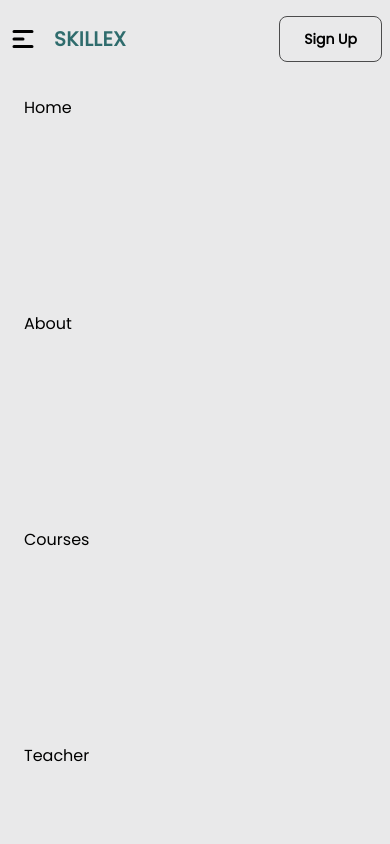
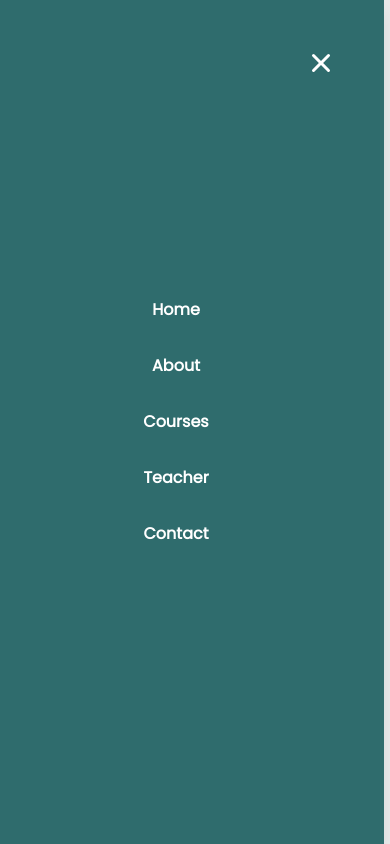
Before and after one commit to QurbanovaLamiya/Tailwind_Project, a React (Create React App) app: page / in a window 390 px wide. Both pictures are taken after a click on the icon 23 px from the left and 39 px from the top of the page. Shown: the top 844 px of the page. Built offline with nearby package versions, Linux system fonts and the light colour scheme.

Commit message:
Done header section and responsive

```diff
--- a/src/components/About/index.js
+++ b/src/components/About/index.js
@@ -1,7 +1,7 @@
 
 const About = () => {
   return (
-    <div className="section">
+    <div className="section" id="about">
       About
     </div>
   )
--- a/src/components/Contact/index.js
+++ b/src/components/Contact/index.js
@@ -1,7 +1,7 @@
 
 const Contact = () => {
   return (
-    <div className="section">
+    <div className="section" id="contact">
       Contact
     </div>
   )
--- a/src/components/Courses/index.js
+++ b/src/components/Courses/index.js
@@ -1,7 +1,7 @@
 
 const Courses = () => {
   return (
-    <div className="section">
+    <div className="section" id="courses">
 Courses
     </div>
   )
--- a/src/components/Header/index.js
+++ b/src/components/Header/index.js
@@ -1,14 +1,19 @@
-import { HiMenuAlt1 } from "react-icons/hi";
+import { useState } from "react";
+import { HiMenuAlt1, HiX } from "react-icons/hi";
 import { navLinks } from "../../constant/Path";
+import MobileNavbar from "../MobileNavbar";
 import NavLink from "../NavLink";
 
 const Header = () => {
+  const [toggle, setToggle] = useState(false);
   return (
     <header className="fixed w-full top-0 left-0 z-20">
-      <div>
       <div className="container mx-auto flex items-center justify-between py-4 px-2">
         <div className="flex items-center gap-4">
-            <HiMenuAlt1 className="text-3xl cursor-pointer sm:hidden" />
+          <HiMenuAlt1
+            className="text-3xl cursor-pointer sm:hidden"
+            onClick={() => setToggle((prev) => !prev)}
+          />
           <span className="text-xl text-Teal uppercase font-bold tracking-wide">
             Skillex
           </span>
@@ -21,7 +26,17 @@ const Header = () => {
         <button className="py-3 px-6 font-bold text-sm border border-solid rounded-lg border-gray">
           Sign Up
         </button>
+        {toggle && (
+          <div className="fixed h-full w-96 top-0 left-0 z-20 bg-Teal text-white flex flex-col items-center justify-center shadow-lg gap-8 py-8">
+            {navLinks.map((path) => (
+              <MobileNavbar key={path.id} {...path} setToggle={setToggle} />
+            ))}
+            <HiX
+              className="absolute right-12 top-12 text-3xl cursor-pointer"
+              onClick={() => setToggle((prev) => !prev)}
+            />
           </div>
+        )}
       </div>
     </header>
   );
--- a/src/components/Home/index.js
+++ b/src/components/Home/index.js
@@ -1,7 +1,7 @@
 
 const Home = () => {
   return (
-    <div className="section">
+    <div className="section" id="home">
       Home
     </div>
   )
--- /dev/null
+++ b/src/components/MobileNavbar/index.js
@@ -0,0 +1,21 @@
+import { Link } from "react-scroll";
+
+const MobileNavbar = ({ href, link, setToggle }) => {
+  return (
+    <li className="list-none cursor-pointer mr-8">
+      <Link
+        to={href}
+        spy={true}
+        smooth={true}
+        duration={500}
+        offset={-50}
+        className="font-bold transition-all duration-300"
+        onClick={(prev) => setToggle(!prev)}
+      >
+        {link}
+      </Link>
+    </li>
+  );
+};
+
+export default MobileNavbar;
--- a/src/components/Teacher/index.js
+++ b/src/components/Teacher/index.js
@@ -1,7 +1,7 @@
 
 const Teacher = () => {
   return (
-    <div className="section">
+    <div className="section" id="teacher">
       Teacher
     </div>
   )
--- a/src/style/tailwind.css
+++ b/src/style/tailwind.css
@@ -15,6 +15,6 @@
   }
 
   .section {
-    @apply container mx-auto py-24 px-6;
+    @apply container mx-auto py-24 px-6 min-h-screen;
   }
 }
```
Lines whose indentation alone changed are shown as unchanged.
